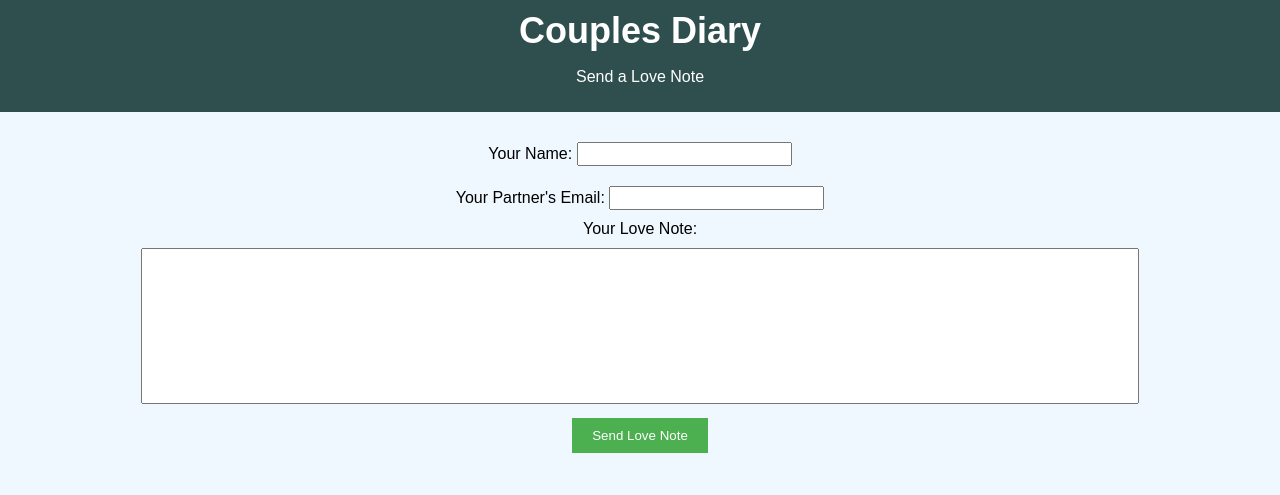
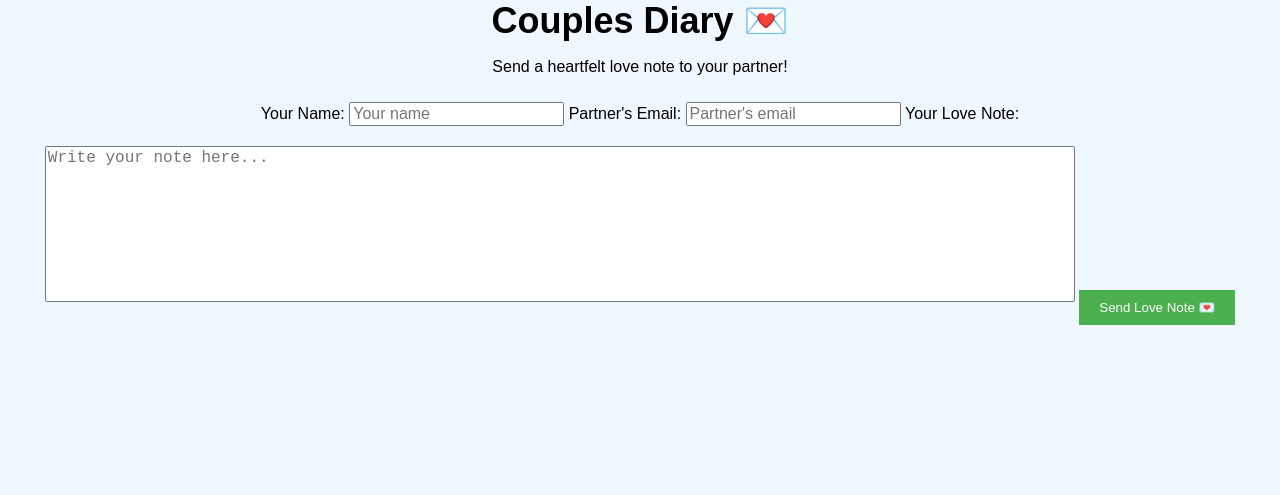
Before and after one commit to sjb-ai/Date-Diary, a plain HTML site: page index.html in a window 1280 px wide. Drawn offline with Linux system fonts and the light colour scheme.

Commit message:
Update index.html

```diff
--- a/index.html
+++ b/index.html
@@ -1,39 +1,32 @@
 <!DOCTYPE html>
 <html lang="en">
 <head>
-    <meta charset="UTF-8">
-    <meta name="viewport" content="width=device-width, initial-scale=1.0">
-    <meta http-equiv="Content-Security-Policy" content="default-src 'self'">
-    <title>Couples Diary</title>
-    <link rel="stylesheet" href="styles.css">
+  <meta charset="UTF-8">
+  <meta name="viewport" content="width=device-width, initial-scale=1.0">
+  <title>Couples Diary 💕</title>
+  <link rel="stylesheet" href="styles.css">  <!-- Correct Path to your CSS -->
 </head>
 <body>
-    <header>
-        <h1>Couples Diary</h1>
-        <p>Send a Love Note</p>
-    </header>
+  <div class="diary-container">
+    <h1>Couples Diary 💌</h1>
+    <p>Send a heartfelt love note to your partner!</p>
+    <form id="loveNoteForm">
+      <label for="senderName">Your Name:</label>
+      <input type="text" id="senderName" name="senderName" placeholder="Your name" required>
 
-    <main>
-        <form id="loveNoteForm">
-            <label for="senderName">Your Name:</label>
-            <input type="text" id="senderName" required><br>
+      <label for="partnerEmail">Partner's Email:</label>
+      <input type="email" id="partnerEmail" name="partnerEmail" placeholder="Partner's email" required>
 
-            <label for="partnerEmail">Your Partner's Email:</label>
-            <input type="email" id="partnerEmail" required><br>
+      <label for="loveNote">Your Love Note:</label>
+      <textarea id="loveNote" name="loveNote" rows="5" placeholder="Write your note here..." required></textarea>
 
-            <label for="loveNote">Your Love Note:</label><br>
-            <textarea id="loveNote" required></textarea><br>
+      <button type="submit">Send Love Note 💌</button>
+    </form>
 
-            <button type="submit">Send Love Note</button>
-        </form>
+    <div id="confirmationMessage"></div>
+  </div>
 
-        <p id="confirmationMessage"></p>
-    </main>
-
-    <!-- Link to the EmailJS library -->
-    <script src="https://cdn.jsdelivr.net/npm/emailjs-com@2.6.4/dist/email.min.js"></script>
-
-    <!-- Link to your JavaScript file -->
-    <script src="script.js"></script>
+  <script src="https://cdn.emailjs.com/dist/email.min.js"></script>
+  <script src="script.js"></script>  <!-- Correct Path to your JavaScript -->
 </body>
 </html>
```
